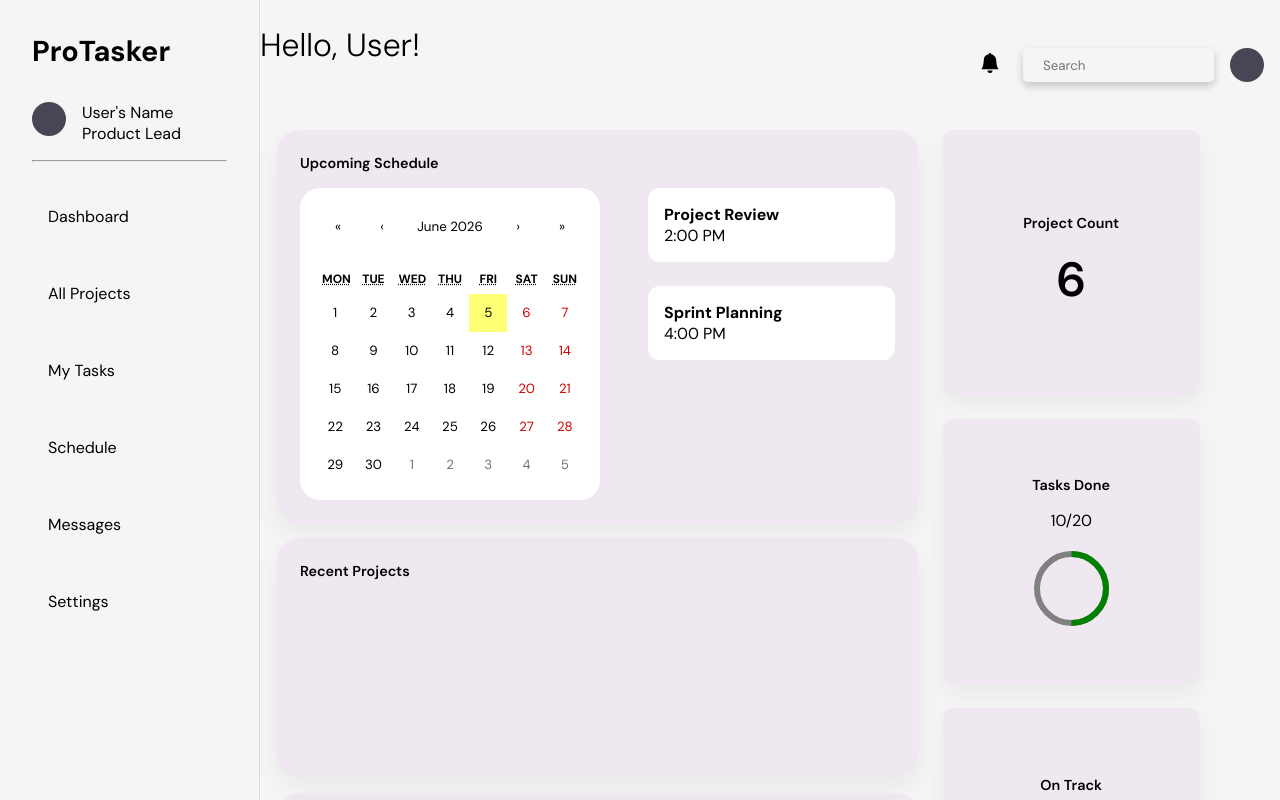
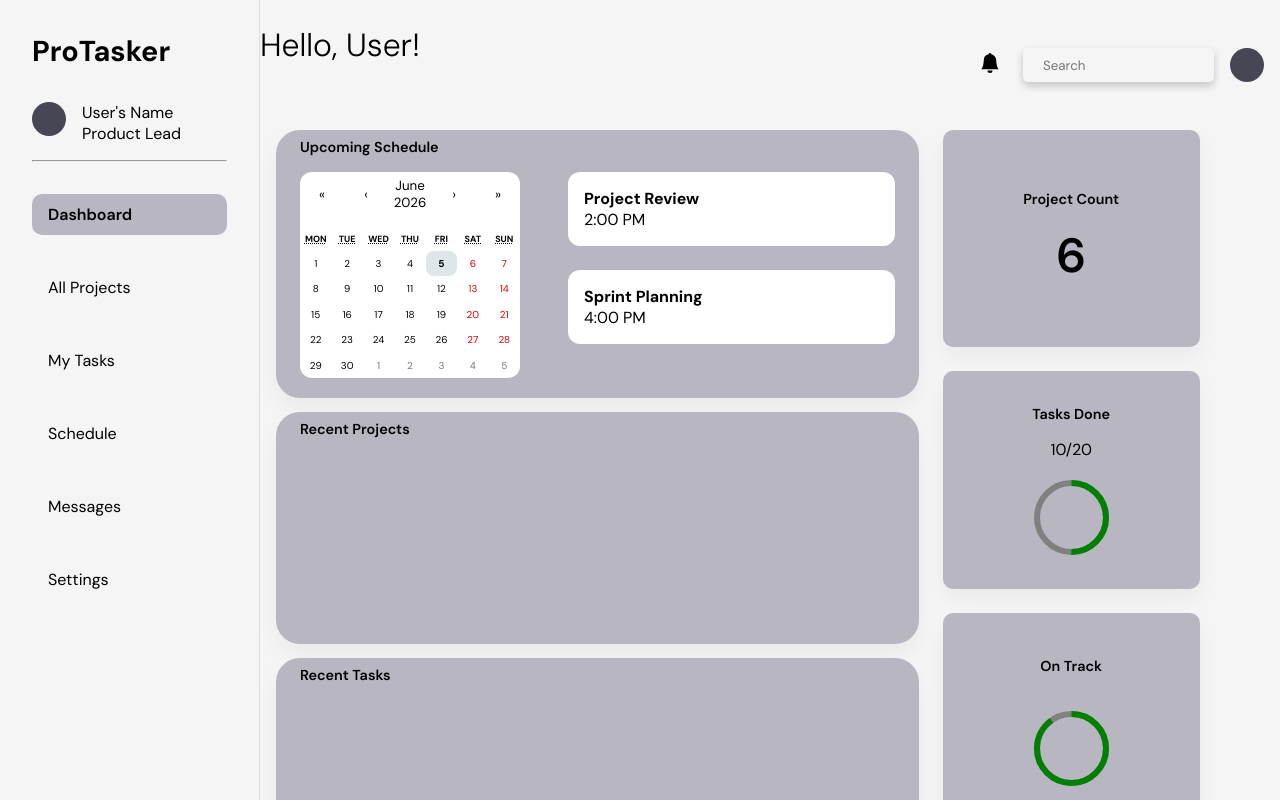
Before and after one commit to vbolden/pro-tasker-app, a React app in the folder frontend/: page /dashboard in a window 1280 px wide. Built offline with nearby package versions, Linux system fonts and the light colour scheme; the HTML template or start-up script is replaced by a standard one; a web font is replaced by a local one.

Commit message:
changed links in sidebar to navlinks and styled links when active

```diff
--- a/frontend/src/App.css
+++ b/frontend/src/App.css
@@ -60,14 +60,20 @@ body {
 
 .navbar ul li a {
     display: block;
-    padding: 12px 16px;
+    padding: 10px 16px;
+    border-radius: 10px;
+    transition: 0.2s ease;
+    text-decoration: none;
     color: inherit;
-    text-decoration: none;
 }
 
 .navbar ul li a:hover {
-    background: #f4f4f4;
-    transform: scale(1.1);
+    background: #B7B6C1;
+}
+
+.active-link {
+    background: #B7B6C1;
+    font-weight: 600;
 }
 
 /* HEADER */
@@ -138,9 +144,9 @@ header {
 #project-stats,
 #tasks-done,
 #stats {
-    background: #eddfef96;
+    background: #B7B6C1;
     border-radius: 24px;
-    padding: 1.5rem;
+    padding: 0.5rem 1.5rem;
     box-shadow: 0 10px 25px rgba(0, 0, 0, 0.05);
 }
 
@@ -156,28 +162,42 @@ header {
 }
 
 .schedule {
-    min-height: 380px;
+    min-height: 240px;
 }
 
 .projects {
-    min-height: 240px;
+    min-height: 220px;
 }
 
 .tasks {
-    min-height: 180px;
+    min-height: 160px;
 }
 
 /* CALENDAR */
-.calendar .react-calendar {
-    background-color: white;
-    border: none;
-    border-radius: 20px;
-    padding: 1rem;
-    width: 300px;
+.calendar {
+    width: 220px;
 }
 
-.calendar .react-calendar__navigation {
-    margin-bottom: 1rem;
+.calendar .react-calendar {
+    font-size: 12px;
+    border-radius: 12px;
+    border: none;
+}
+
+.calendar .react-calendar__tile {
+    padding: 6px 0;
+}
+
+.calendar .react-calendar__tile--now {
+    background: #dfe6e9;
+    border-radius: 8px;
+    font-weight: bold;
+}
+
+.calendar .react-calendar__tile--active {
+    background: #6c5ce7 !important;
+    color: white !important;
+    border-radius: 8px;
 }
 
 .schedule-content {
@@ -206,7 +226,7 @@ header {
     width: 80%;
     min-height: 200px;
     border-radius: 10px;
-    background-color: #eddfef96;
+    background-color: #B7B6C1;
     display: flex;
     flex-direction: column;
     justify-content: center;
--- a/frontend/src/components/Sidebar.jsx
+++ b/frontend/src/components/Sidebar.jsx
@@ -1,6 +1,6 @@
-import { Link } from "react-router-dom";
+import { NavLink } from "react-router-dom";
 
-function Sidebar({menuOpen}) {
+function Sidebar({ menuOpen }) {
     return (
         <aside className={`sidebar ${menuOpen ? "active" : ""}`}>
             <h2>ProTasker</h2>
@@ -14,8 +14,20 @@ function Sidebar({menuOpen}) {
             <hr />
             <div className="navbar">
                 <ul>
-                    <li><Link to="/dashboard">Dashboard</Link></li>
-                    <li><Link to="projects">All Projects</Link></li>
+                    <li>
+                        <NavLink to="/dashboard" end className={({ isActive }) =>
+                            isActive ? "active-link" : ""
+                        }>
+                            Dashboard
+                        </NavLink>
+                    </li>
+                    <li>
+                        <NavLink to="/dashboard/projects" className={({ isActive }) =>
+                            isActive ? "active-link" : ""
+                        }>
+                            All Projects
+                        </NavLink>
+                    </li>
                     <li><a href="#">My Tasks</a></li>
                     <li><a href="#">Schedule</a></li>
                     <li><a href="#">Messages</a></li>
```
